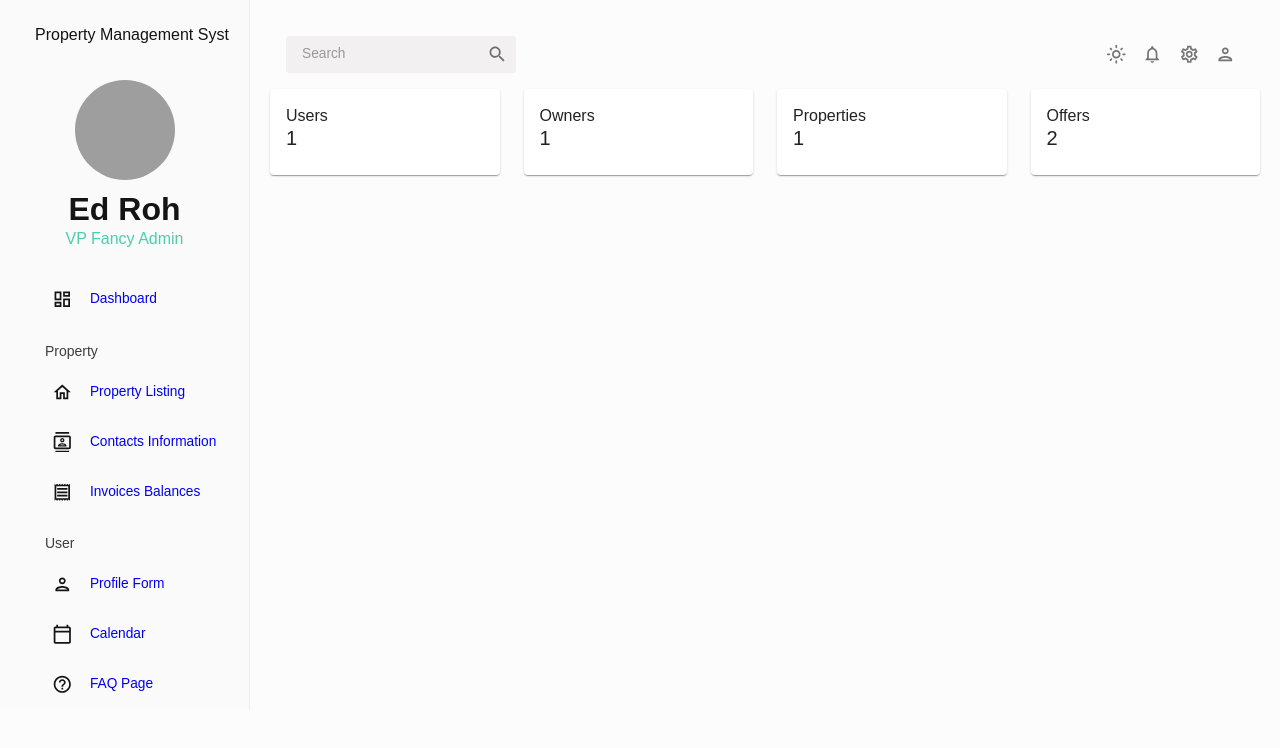
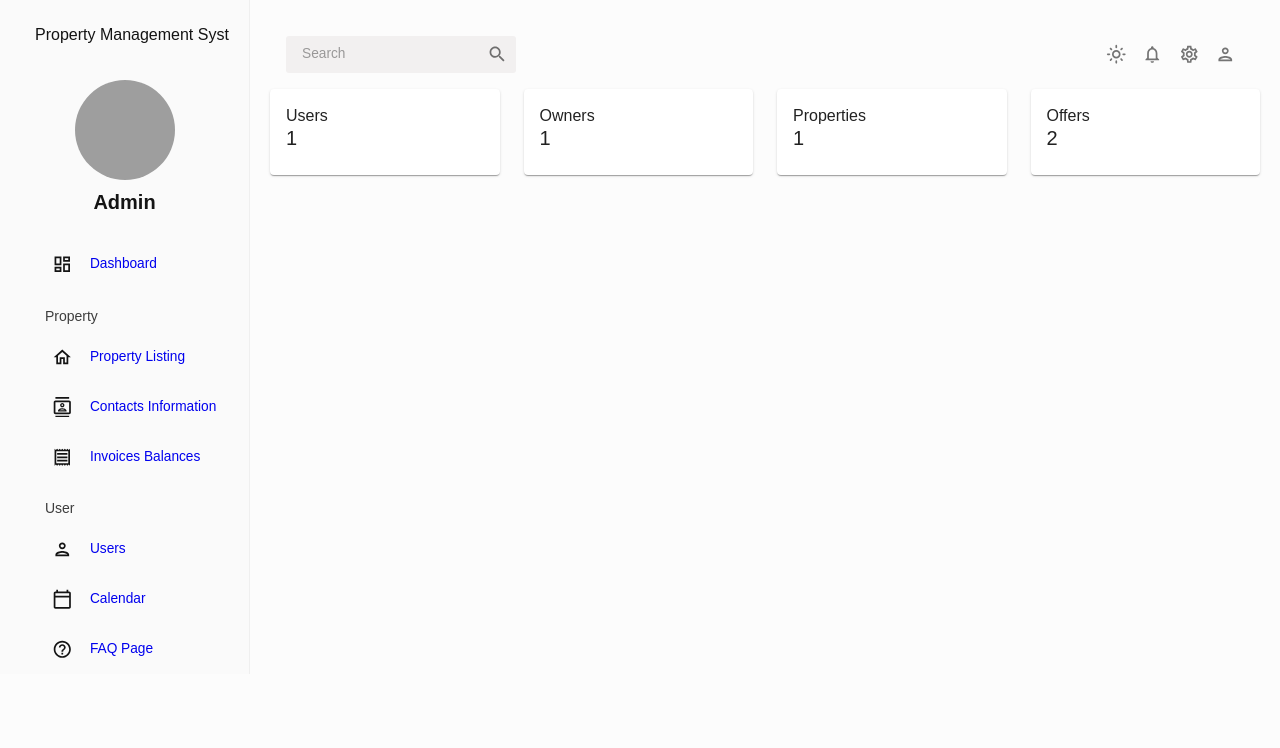
Before and after one commit to WAA-Group-9/real-estate-manager-dashboard, a React (Create React App) app: page / in a window 1280 px wide. Shown: the top 748 px of the page. Built offline with nearby package versions, Linux system fonts and the light colour scheme; grey boxes are pictures that could not be loaded.

Commit message:
fix sidebar

```diff
--- a/src/scenes/global/Sidebar.js
+++ b/src/scenes/global/Sidebar.js
@@ -99,16 +99,14 @@ const DashboardSidebar = () => {
                             </Box>
                             <Box textAlign="center">
                                 <Typography
-                                    variant="h2"
+                                    variant="h4"
                                     color={colors.grey[100]}
                                     fontWeight="bold"
                                     sx={{ m: "10px 0 0 0" }}
                                 >
-                                    Ed Roh
+                                    Admin
                                 </Typography>
-                                <Typography variant="h5" color={colors.greenAccent[500]}>
-                                    VP Fancy Admin
-                                </Typography>
+
                             </Box>
                         </Box>
                     )}
@@ -159,8 +157,8 @@ const DashboardSidebar = () => {
                             User
                         </Typography>
                         <Item
-                            title="Profile Form"
-                            to="/form"
+                            title="Users"
+                            to="/users"
                             icon={<PersonOutlinedIcon />}
                             selected={selected}
                             setSelected={setSelected}
```
